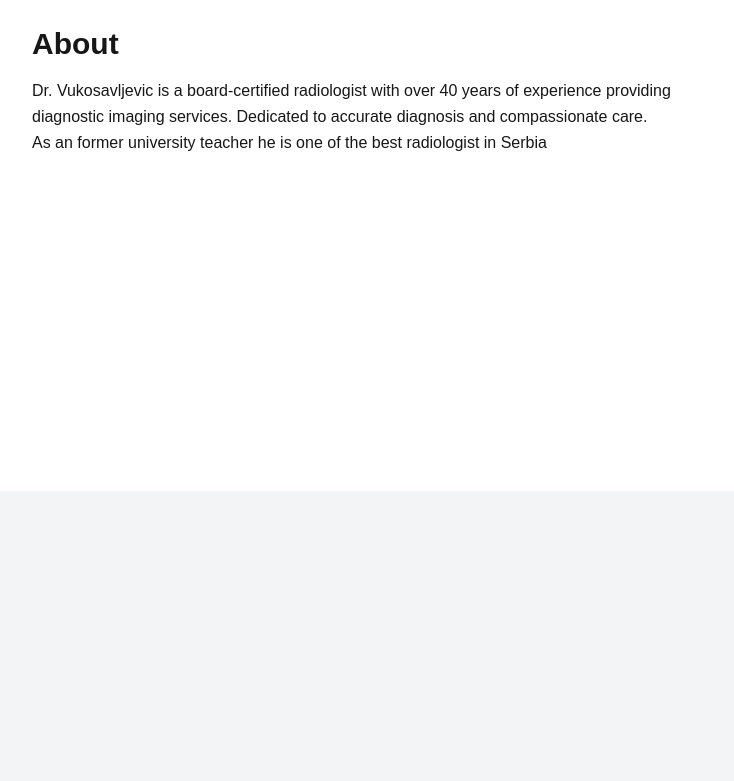
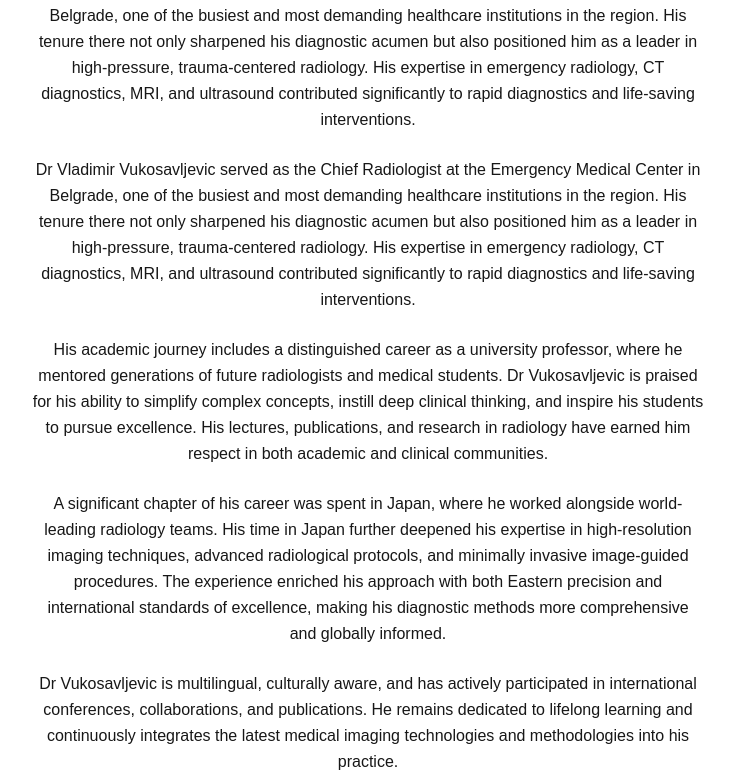
Before and after one commit to djordjevukosavljevic/YourOrtho, a Next.js app: page / in a window 1280 px wide. Shown: the part 1109-1890 px from the top of the page, without its empty margins (272-1006 px from the left). Built offline with nearby package versions, Linux system fonts and the light colour scheme.

Commit message:
adding about into us

```diff
--- a/src/app/page.tsx
+++ b/src/app/page.tsx
@@ -46,7 +46,7 @@ export default function HomePage() {
 
       {/* ABOUT */}
       <section id="about" className="min-h-screen flex items-center justify-center bg-white px-4 py-20">
-        <div><About></About></div>
+        <div className="max-w-2xl text-center"><About></About></div>
       </section>
 
       {/* SERVICES */}
--- a/src/components/About.tsx
+++ b/src/components/About.tsx
@@ -4,11 +4,33 @@ export default function About() {
         <div className="max-w-2xl">
             <h2 className="text-3xl font-bold mb-4">About</h2>
             <p className="leading-relaxed">
-                Dr. Vukosavljevic is a board-certified radiologist with over 40 years of experience providing diagnostic imaging services. Dedicated to accurate diagnosis and compassionate care.
-            </p>
+                Dr Vladimir Vukosavljevic is a highly esteemed Radiology Specialist with over 40 years of clinical, academic, and international experience in diagnostic imaging.
+                Renowned for his precision, leadership, and innovation in radiological practices,
+                Dr Vladimir has dedicated his life to advancing the field of radiology and improving patient outcomes through cutting-edge imaging diagnostics.
+            </p><br></br>
             <p className="leading-relaxed">
-                As an former university teacher he is one of the best radiologist in Serbia
-            </p>
+                Dr Vladimir Vukosavljevic served as the Chief Radiologist at the Emergency Medical Center in Belgrade, one of the busiest and most demanding healthcare institutions in the region. His tenure there not only sharpened his diagnostic acumen but also positioned him as a leader in high-pressure, trauma-centered radiology. His expertise in emergency radiology, CT diagnostics, MRI,
+                and ultrasound contributed significantly to rapid diagnostics and life-saving interventions.
+            </p><br></br>
+            <p className="leading-relaxed">
+                Dr Vladimir Vukosavljevic served as the Chief Radiologist at the Emergency Medical Center in Belgrade, one of the busiest and most demanding healthcare institutions in the region. His tenure there not only sharpened his diagnostic acumen but also positioned him as a leader in high-pressure, trauma-centered radiology. His expertise in emergency radiology, CT diagnostics, MRI,
+                and ultrasound contributed significantly to rapid diagnostics and life-saving interventions.
+            </p><br></br>
+            <p className="leading-relaxed">
+                His academic journey includes a distinguished career as a university professor,
+                where he mentored generations of future radiologists and medical students. Dr Vukosavljevic is praised for his ability to simplify complex concepts,
+                instill deep clinical thinking, and inspire his students to pursue excellence.
+                His lectures, publications, and research in radiology have earned him respect in both academic and clinical communities.
+            </p><br></br>
+            <p className="leading-relaxed">
+                A significant chapter of his career was spent in Japan, where he worked alongside world-leading radiology teams. His time in Japan further deepened his expertise in high-resolution imaging techniques, advanced radiological protocols, and minimally invasive image-guided procedures. The experience enriched his approach with both Eastern precision and international standards of excellence, making his diagnostic methods more comprehensive and globally informed.
+            </p><br></br>
+            <p className="leading-relaxed">
+                Dr Vukosavljevic is multilingual, culturally aware, and has actively participated in international conferences, collaborations, and publications. He remains dedicated to lifelong learning and continuously integrates the latest medical imaging technologies and methodologies into his practice.
+            </p><br></br>
+            <p className="leading-relaxed">
+                Today, Dr Vukosavljevic offers his expertise in a private clinical setting, combining his extensive experience, international insight, and academic excellence to provide top-tier radiological consultations and second opinions. His name is synonymous with diagnostic accuracy, professionalism, and a deeply human approach to medicine.
+            </p><br></br>
         </div>
     );
 }
```
